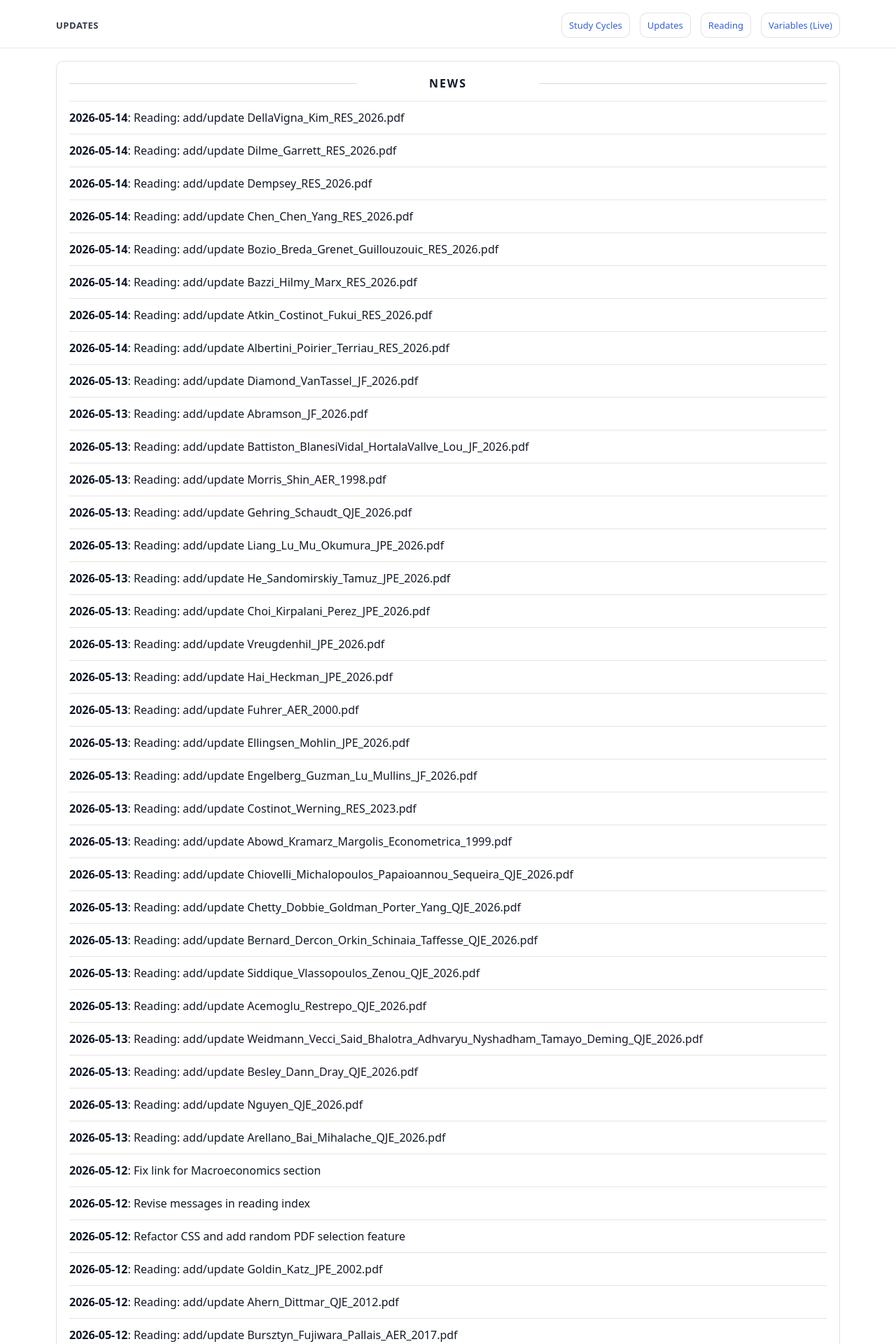
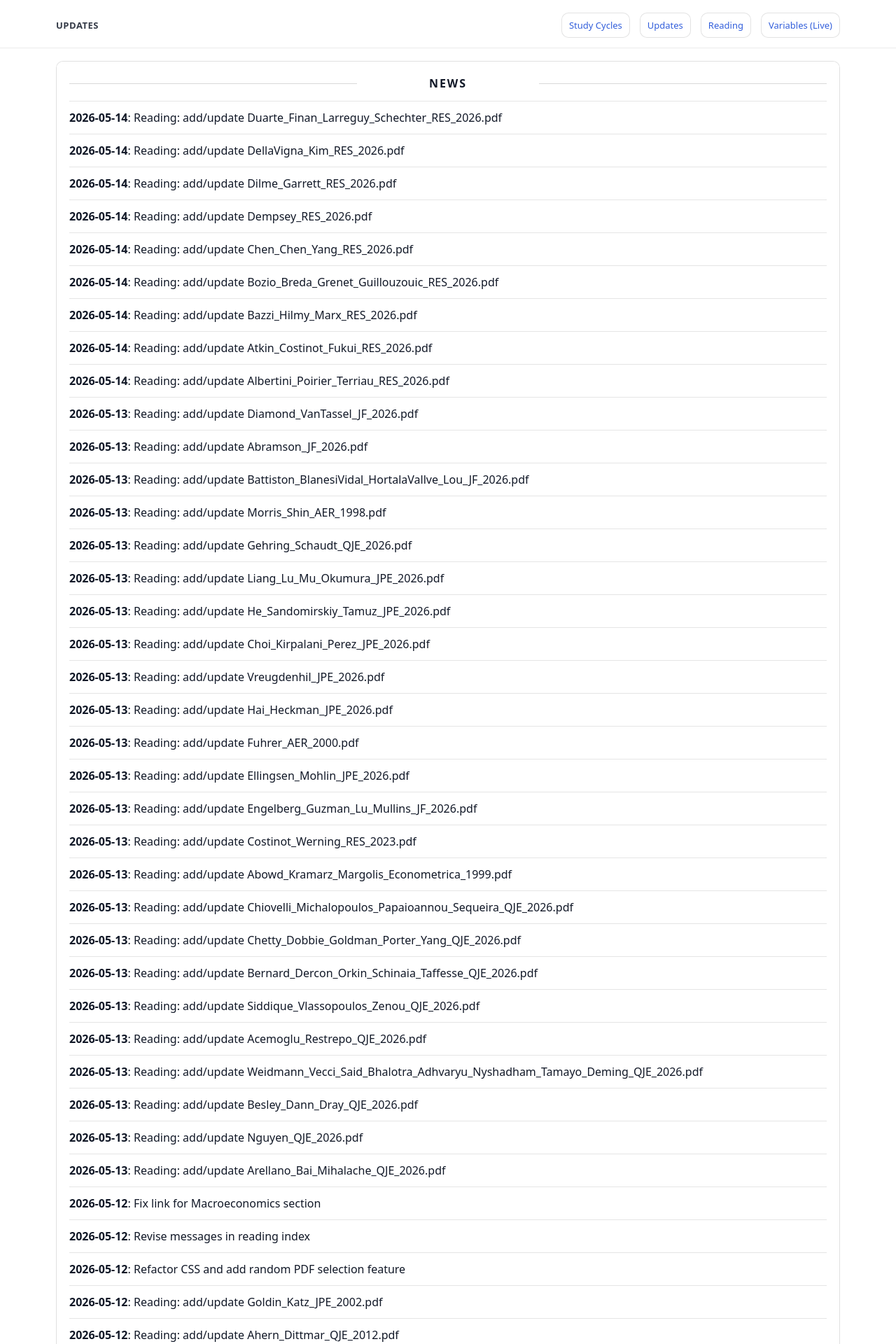
Before and after one commit to yaxinzn/study-archive, a Jekyll site: the page built from updates/index.md, in a window 1280 px wide. Shown: the top 1920 px of the page at 70% size. Built offline with Jekyll 4.4.1, drawn with Linux system fonts in a browser that asks for light colours; some of the changed text lies outside the part shown.

Commit message:
chore: update NEWS feed

```diff
--- a/_data/news.yml
+++ b/_data/news.yml
@@ -1,4 +1,7 @@
 # Auto-generated update history (sorted newest -> oldest). Do not edit manually.
+- ts: "1778711362"
+  date: "2026-05-14"
+  title: "Reading: add/update Duarte_Finan_Larreguy_Schechter_RES_2026.pdf"
 - ts: "1778711012"
   date: "2026-05-14"
   title: "Reading: add/update DellaVigna_Kim_RES_2026.pdf"
```
